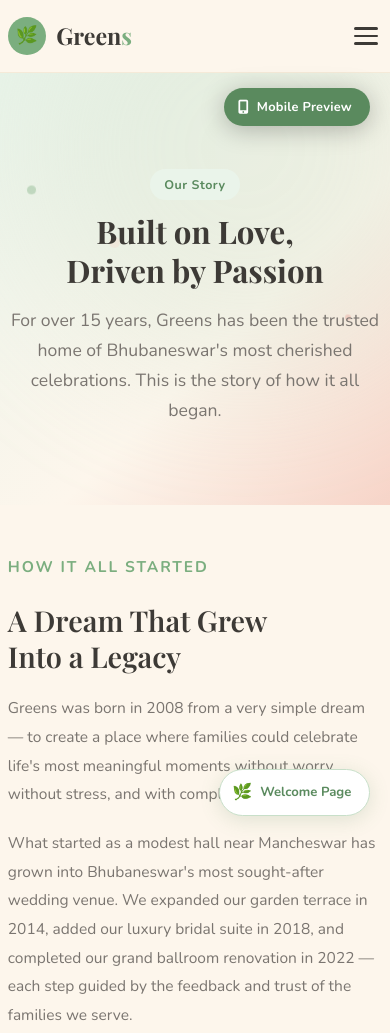
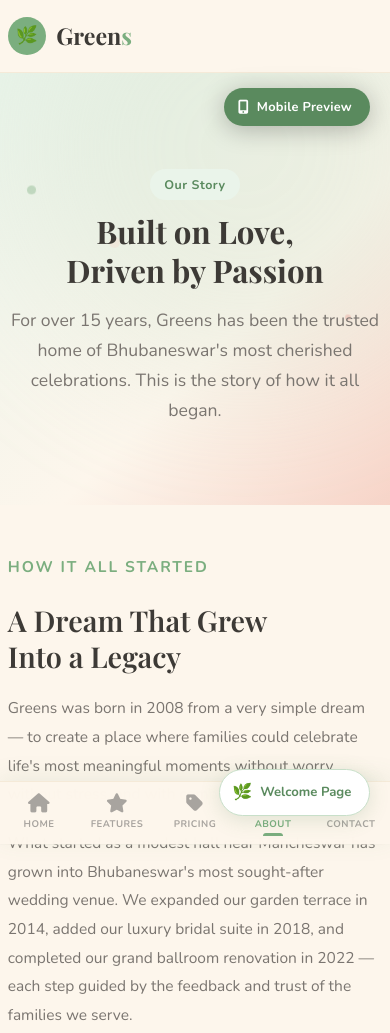
Before and after one commit to anuj123345/greens-marriage-hall, a plain HTML site: page about.html in a window 390 px wide. Shown: the top 1033 px of the page. Drawn offline with nearby package versions, Linux system fonts and the light colour scheme; a web font is replaced by a local one.

Commit message:
Replace hamburger menu with bottom navigation bar on mobile
Hamburger + full-screen overlay removed. A fixed bottom nav bar now
handles all mobile navigation — always visible, tap to switch pages,
active page highlighted with green indicator dot.

5 items: Home · Features · Pricing · About · Contact
Safe-area-inset-bottom support for iPhone notch/home bar.

Co-Authored-By: Claude Sonnet 4.6 <noreply@anthropic.com>

```diff
--- a/about.html
+++ b/about.html
@@ -865,5 +865,14 @@ document.querySelectorAll('.value-card, .team-card').forEach(card => {
     };
   })();
 </script>
+
+<!-- ── Mobile Bottom Nav ── -->
+<nav class="mob-nav">
+  <a href="index.html" class="mob-nav-item"><i class="fa-solid fa-house"></i><span>Home</span></a>
+  <a href="features.html" class="mob-nav-item"><i class="fa-solid fa-star"></i><span>Features</span></a>
+  <a href="pricing.html" class="mob-nav-item"><i class="fa-solid fa-tag"></i><span>Pricing</span></a>
+  <a href="about.html" class="mob-nav-item active"><i class="fa-solid fa-circle-info"></i><span>About</span></a>
+  <a href="contact.html" class="mob-nav-item"><i class="fa-solid fa-envelope"></i><span>Contact</span></a>
+</nav>
 </body>
 </html>
--- a/styles.css
+++ b/styles.css
@@ -350,48 +350,73 @@ section { padding: 96px 0; }
   .section-header { margin-bottom: 44px; }
   .section-header p { font-size: .95rem; }
 
-  .nav-links, .nav-cta { display: none; }
-  .nav-toggle { display: flex; }
+  /* Hide hamburger and desktop nav — bottom bar handles navigation */
+  .nav-links, .nav-cta, .nav-toggle { display: none !important; }
 
-  .nav-links.open {
-    display: flex;
-    flex-direction: column;
-    position: fixed;
-    inset: 72px 0 0 0;
-    background: var(--cream);
-    align-items: center;
-    justify-content: center;
-    gap: 2rem;
-    z-index: 99;
-    overflow-y: auto;
-    padding: 2rem 1.5rem;
-  }
-  .nav-links.open a { font-size: 1.2rem; }
-
-  /* Mobile nav CTA – shown at bottom of open menu */
-  .nav-links.open .nav-cta-item {
-    display: flex;
-    justify-content: center;
-    margin-top: .75rem;
-    width: 100%;
-  }
-  .nav-links.open .nav-cta-item a {
-    width: 100%;
-    max-width: 280px;
-    justify-content: center;
-    font-size: 1rem;
-    padding: .9rem 1.5rem;
-  }
+  /* Pad body so footer content isn't hidden behind bottom nav */
+  body { padding-bottom: 68px; }
 
   .btn { padding: .75rem 1.5rem; font-size: .9rem; }
 
   /* Strip items: single column — remove right border, use bottom instead */
-
   .strip-item { border-right: none !important; border-bottom: 1px solid var(--cream-dark); padding: 24px 20px; }
   .strip-item:last-child { border-bottom: none; }
 
   .footer-grid { grid-template-columns: 1fr; gap: 32px; }
   .footer-bottom { flex-direction: column; gap: .5rem; text-align: center; }
+}
+
+/* ── Mobile Bottom Navigation Bar ── */
+.mob-nav { display: none; }
+
+@media (max-width: 680px) {
+  .mob-nav {
+    display: flex;
+    position: fixed;
+    bottom: 0; left: 0; right: 0;
+    z-index: 200;
+    background: rgba(253,246,236,.97);
+    backdrop-filter: blur(16px);
+    -webkit-backdrop-filter: blur(16px);
+    border-top: 1px solid var(--cream-dark);
+    box-shadow: 0 -4px 24px rgba(90,138,94,.10);
+    padding: 8px 0 max(10px, env(safe-area-inset-bottom, 10px));
+  }
+  .mob-nav-item {
+    flex: 1;
+    display: flex;
+    flex-direction: column;
+    align-items: center;
+    justify-content: center;
+    gap: 3px;
+    font-size: .6rem;
+    font-weight: 700;
+    color: var(--text-light);
+    text-decoration: none;
+    padding: 4px 2px 2px;
+    text-transform: uppercase;
+    letter-spacing: .05em;
+    transition: color var(--transition);
+    position: relative;
+  }
+  .mob-nav-item i {
+    font-size: 1.2rem;
+    transition: transform var(--transition);
+  }
+  .mob-nav-item.active {
+    color: var(--green-mid);
+  }
+  .mob-nav-item.active i {
+    transform: translateY(-2px);
+  }
+  .mob-nav-item.active::after {
+    content: '';
+    position: absolute;
+    bottom: -2px;
+    width: 20px; height: 3px;
+    background: var(--green-mid);
+    border-radius: 3px 3px 0 0;
+  }
 }
 
 /* ── Page hero on mobile ── */
```
Also changed, not shown: contact.html (+9 -0 lines), features.html (+9 -0 lines), index.html (+9 -0 lines), pricing.html (+9 -0 lines), tour.html (+9 -0 lines).
